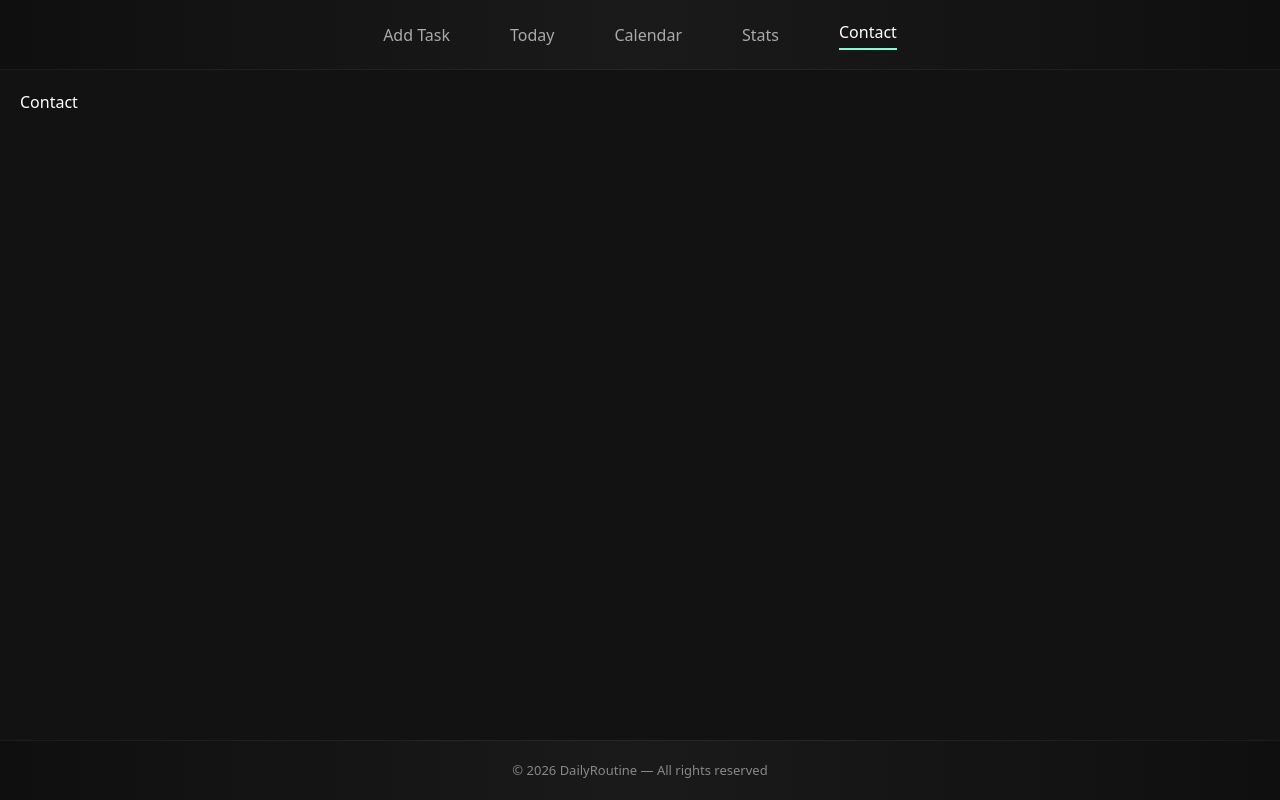
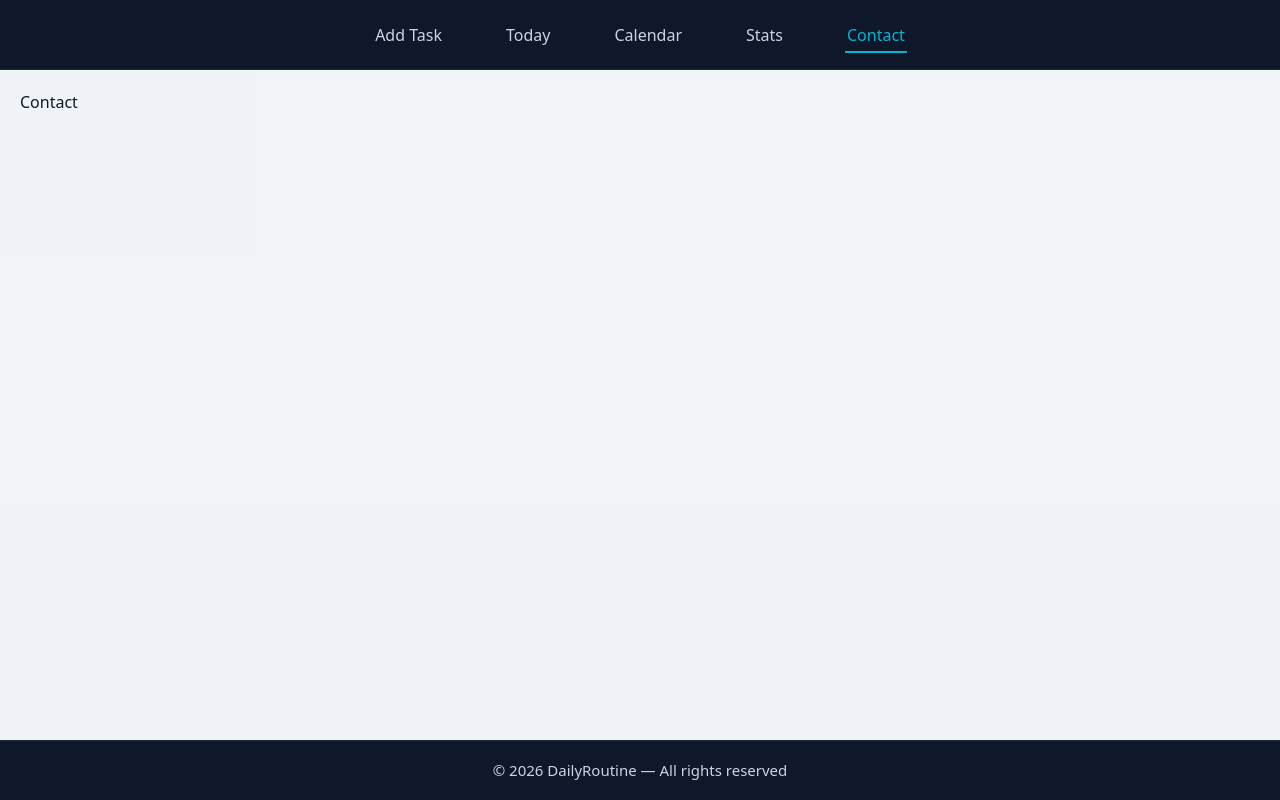
Before and after one commit to Jjuloks/DailyRoutine, a React app in the folder frontend/: page /contact in a window 1280 px wide. Built offline with nearby package versions, Linux system fonts and the light colour scheme; the HTML template or start-up script is replaced by a standard one.

Commit message:
fixed overall color pallete

```diff
--- a/frontend/src/App.css
+++ b/frontend/src/App.css
@@ -2,8 +2,8 @@
 
 body {
   margin: 0;
-  background: #121212;
-  color: white;
+   background: #eef2f7e8;
+  color: #111827;
 }
 
 
--- a/frontend/src/comp/Footer.css
+++ b/frontend/src/comp/Footer.css
@@ -2,15 +2,17 @@
   width: 100vw;
   height: 60px;
 
-  background: linear-gradient(90deg, #0f0f0f 0%, #1a1a1a 50%, #0f0f0f 100%);
-  border-top: 1px solid rgba(255, 255, 255, 0.05);
+  background: #0f172a;
+  border-top: 1px solid #1f2937;
+
+
 
   display: flex;
   align-items: center;
   justify-content: center;
 
-  color: #888;
-  font-size: 13px;
+
+  font-size: 15px;
 }
 
 .footer-container {
@@ -19,3 +21,11 @@
   padding: 0 40px;
   text-align: center;
 }
+
+.footer-text {
+  color: #cbd5e1;
+  font-weight: 500;
+}
+p:hover {
+  color: #06b6d4;
+}
--- a/frontend/src/comp/Footer.jsx
+++ b/frontend/src/comp/Footer.jsx
@@ -4,7 +4,9 @@ const Footer = () => {
     return (
         <footer className="footer">
             <div className="footer-container">
+                <p className="footer-text">
       © 2026 DailyRoutine —  All rights reserved
+      </p>
       </div>
     </footer>
     );
--- a/frontend/src/comp/Navbar.css
+++ b/frontend/src/comp/Navbar.css
@@ -5,14 +5,8 @@
   width: 100%;
   height: 70px;
 
-  background: linear-gradient(
-    90deg,
-    #0f0f0f 0%,
-    #1a1a1a 50%,
-    #0f0f0f 100%
-  );
-
-  border-bottom: 1px solid rgba(255, 255, 255, 0.05);
+  background: #0f172a;
+  border-bottom: 1px solid #1f2937;
 
   display: flex;
   align-items: center;
@@ -36,18 +30,19 @@
 }
 
 .navbarlinks a {
+  color: #cbd5e1;
   text-decoration: none;
-  color: #aaaaaa;
   font-weight: 500;
+  padding: 6px 2px;
   transition: 0.25s ease;
 }
 
 .navbarlinks a:hover {
-  color: #ffffff;
+  color: #06b6d4;
 }
 
 .navbarlinks a.active {
-  color: #ffffff;
-  border-bottom: 2px solid aquamarine;
+  color: #06b6d4;
+  border-bottom: 2px solid #06b6d4;
   padding-bottom: 4px;
 }
```
